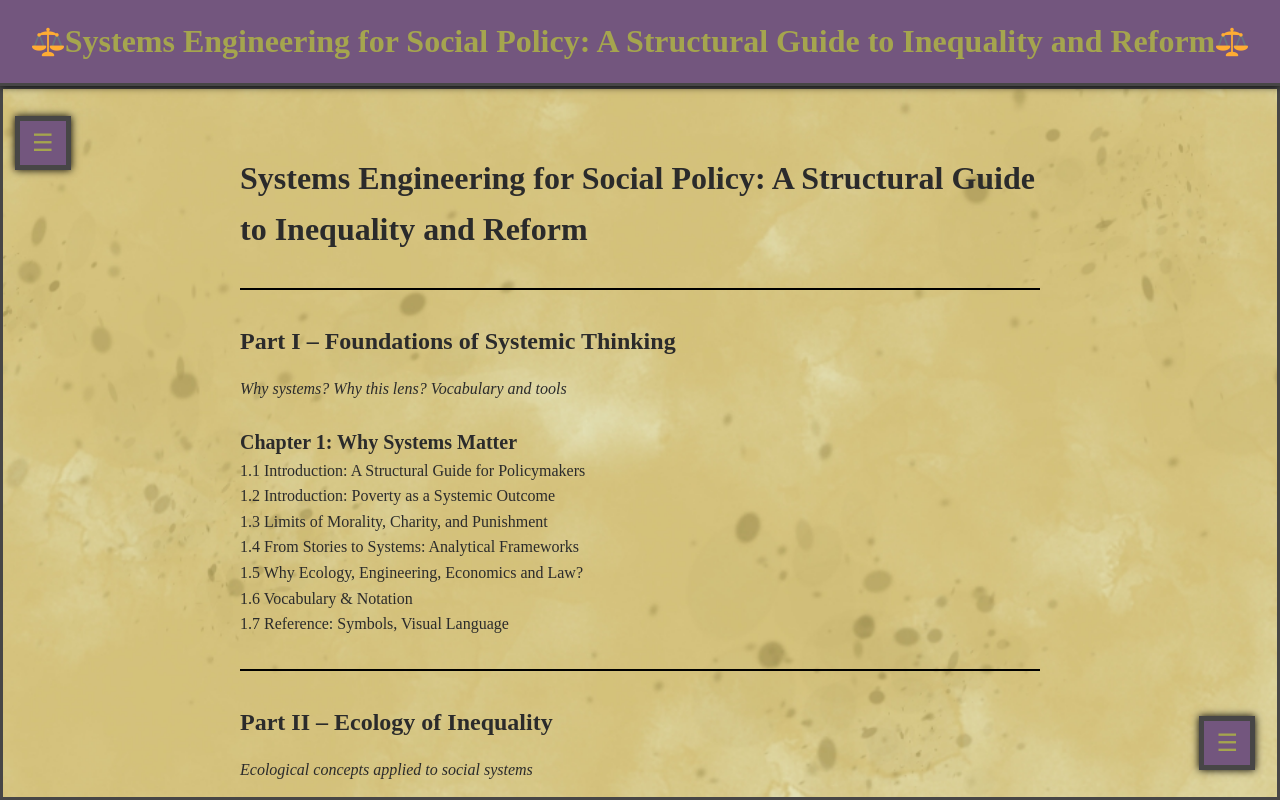
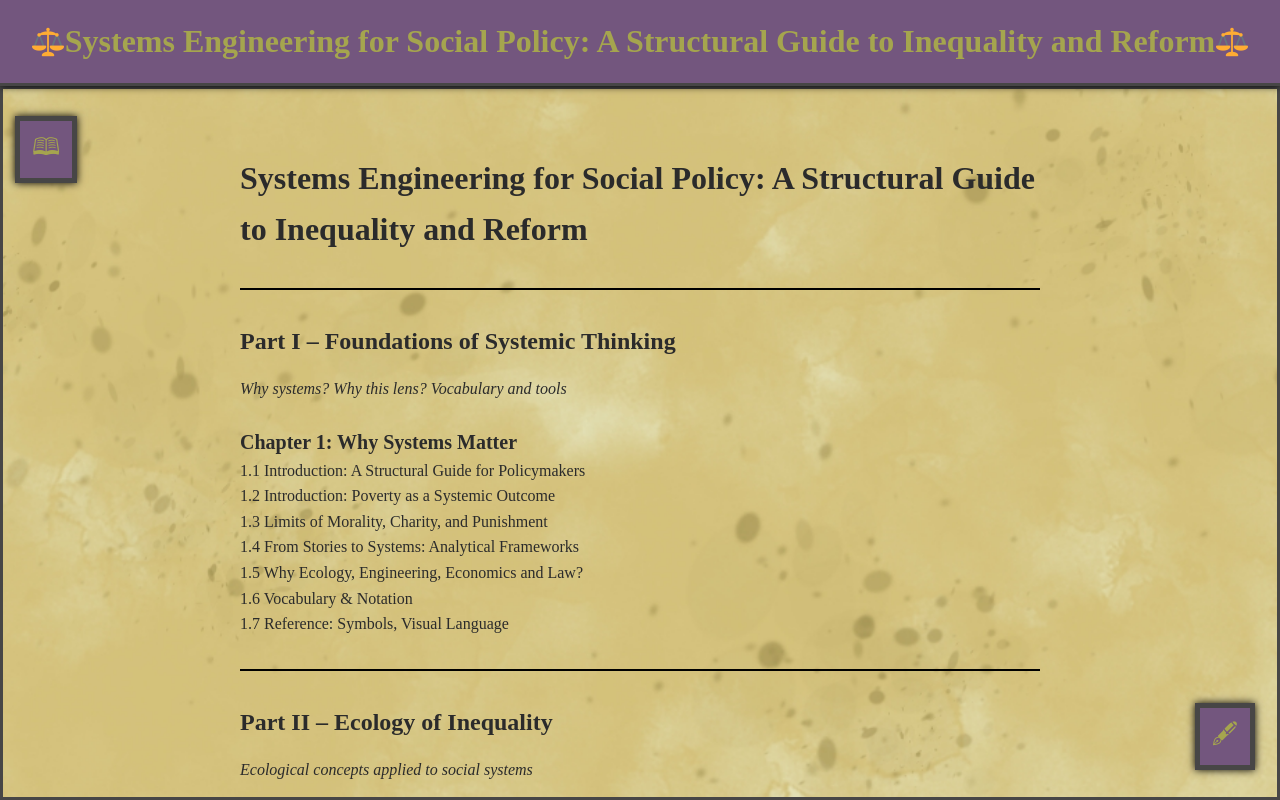
Before and after one commit to BrodyAcquilano/Systems, a React (Vite) app: page / in a window 1280 px wide. Built offline with nearby package versions, Linux system fonts and the light colour scheme; a web font is replaced by a local one.

Commit message:
Update click animation to make it less intense.

```diff
--- a/src/App.jsx
+++ b/src/App.jsx
@@ -58,7 +58,7 @@ function getRandomPosition() {
 
     if (isClick) {
       const angle = Math.random() * 2 * Math.PI;
-      const distance = Math.random() * 400 + 200; // 200–600px
+      const distance = Math.random() * 200 + 100; // 100–300px
       const moveX = `${Math.cos(angle) * distance}px`;
       const moveY = `${Math.sin(angle) * distance}px`;
       const scale = (0.5 + Math.random() * 1.2).toFixed(2);
@@ -69,8 +69,8 @@ function getRandomPosition() {
       sparkle.style.fontSize = `${12 + Math.random() * 20}px`;
       sparkle.style.opacity = (0.6 + Math.random() * 0.4).toFixed(2);
 
-      const minDuration = 2000; // 2 seconds
-      const maxDuration = 5000; // 5 seconds
+    const minDuration = 1000; // 1 second
+const maxDuration = 3000; // 3 seconds
       const duration =
         Math.random() * (maxDuration - minDuration) + minDuration;
       sparkle.style.setProperty("--sparkle-duration", `${duration}ms`);
@@ -107,7 +107,7 @@ function getRandomPosition() {
     };
 
     const handleClick = (e) => {
-      const sparkleCount = window.innerWidth > 1000 ? 120 : 80;
+      const sparkleCount = window.innerWidth > 1000 ? 50 : 30;
       let created = 0;
 
       const spawnBatch = () => {
@@ -162,7 +162,7 @@ function getRandomPosition() {
           onClick={() => setShowLeftPanel(!showLeftPanel)}
           aria-label="Toggle Table of Contents"
         >
-          ☰
+          🕮
         </button>
 
         {/* Collapsible Left Sidebar */}
@@ -188,7 +188,7 @@ function getRandomPosition() {
           onClick={() => setShowRightPanel(!showRightPanel)}
           aria-label="Toggle Options"
         >
-          ☰
+         🖋
         </button>
 
         {/* Collapsible Right Sidebar */}
--- a/src/styles/App.css
+++ b/src/styles/App.css
@@ -26,7 +26,7 @@
   width:100%
 }
 
-/* Side toggle button (☰) */
+/* Side toggle button (🕮) */
 .left-side-toggle {
   position: absolute;
   top: 30px;
```
